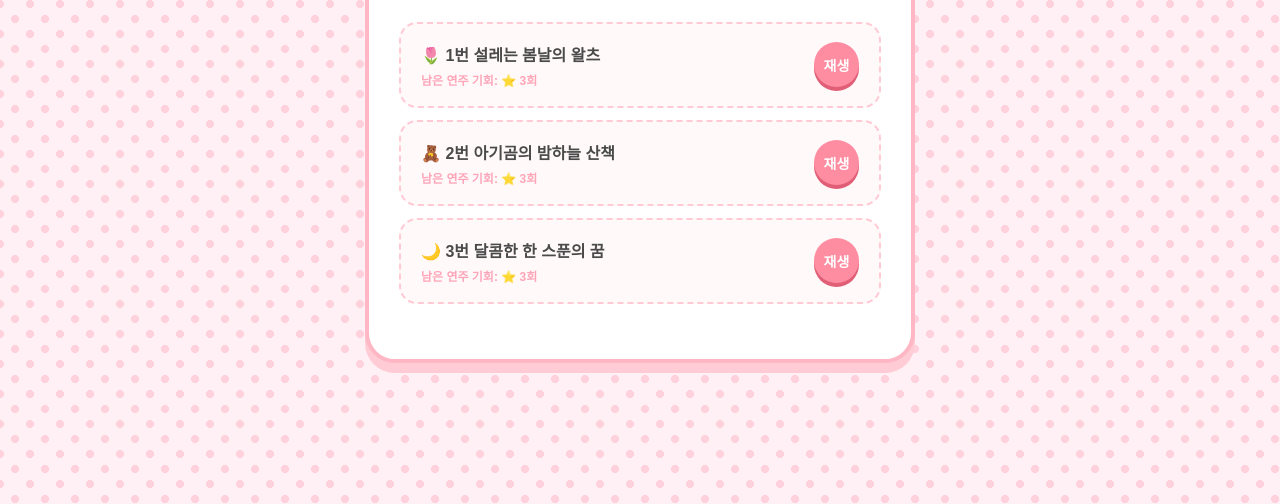
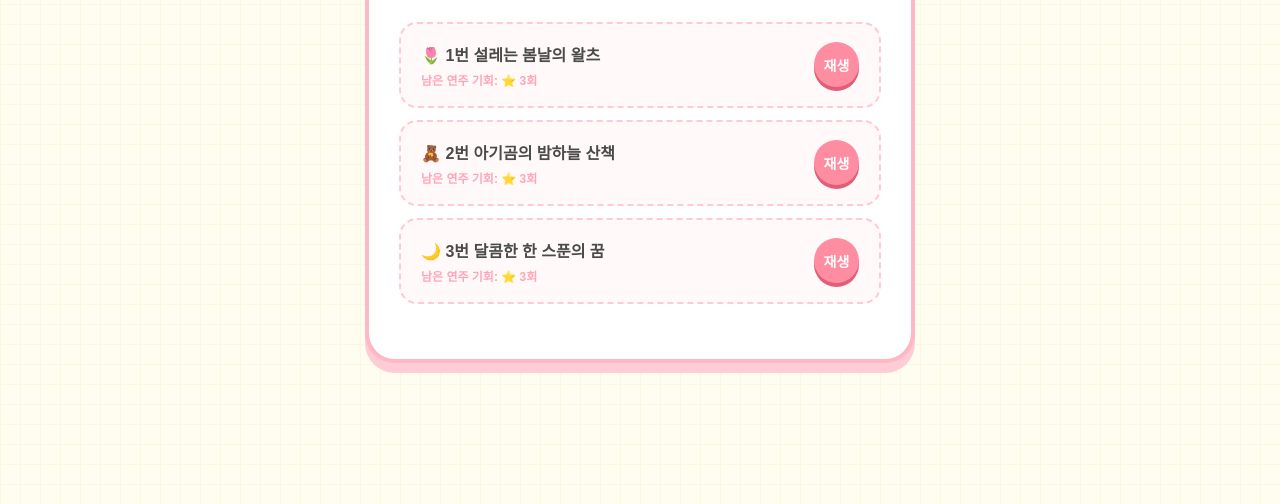
Before and after one commit to a71028037-tech/IIIllllIlIllIIllIlIlIlIlIlIlIlIIIIllIlIllIlIIllIllIIllIlIlIlIlIllIlIlIlIIIIllIlIllIl, a plain HTML site: page index.html in a window 1280 px wide. Shown: the part 296-800 px from the top of the page. Drawn offline with Linux system fonts and the light colour scheme.

Commit message:
Update index.html

```diff
--- a/index.html
+++ b/index.html
@@ -5,14 +5,13 @@
     <meta name="viewport" content="width=device-width, initial-scale=1.0">
     <title>최빼꼼의힐링곳간</title>
     <style>
-        /* 1. 귀여운 파스텔톤 배경과 패턴 */
         body {
             font-family: 'Malgun Gothic', '맑은 고딕', sans-serif;
-            background-color: #fff0f5; /* 러블리한 라벤더 핑크 배경 */
-            background-image: radial-gradient(#ffd1dc 20%, transparent 20%),
-                              radial-gradient(#ffd1dc 20%, transparent 20%);
-            background-size: 30px 30px;
-            background-position: 0 0, 15px 15px;
+            /* 귀여운 노란빛 모눈종이 픽셀 패턴 */
+            background-color: #fffdf0;
+            background-image: linear-gradient(#fbf8df 1px, transparent 1px),
+                              linear-gradient(90deg, #fbf8df 1px, transparent 1px);
+            background-size: 20px 20px;
             display: flex;
             justify-content: center;
             align-items: center;
@@ -21,6 +20,7 @@
             padding: 20px;
             box-sizing: border-box;
         }
+
 
         /* 2. 메인 컨테이너 디자인 (둥글둥글하고 아기자기한 스타일) */
         .container {
```
